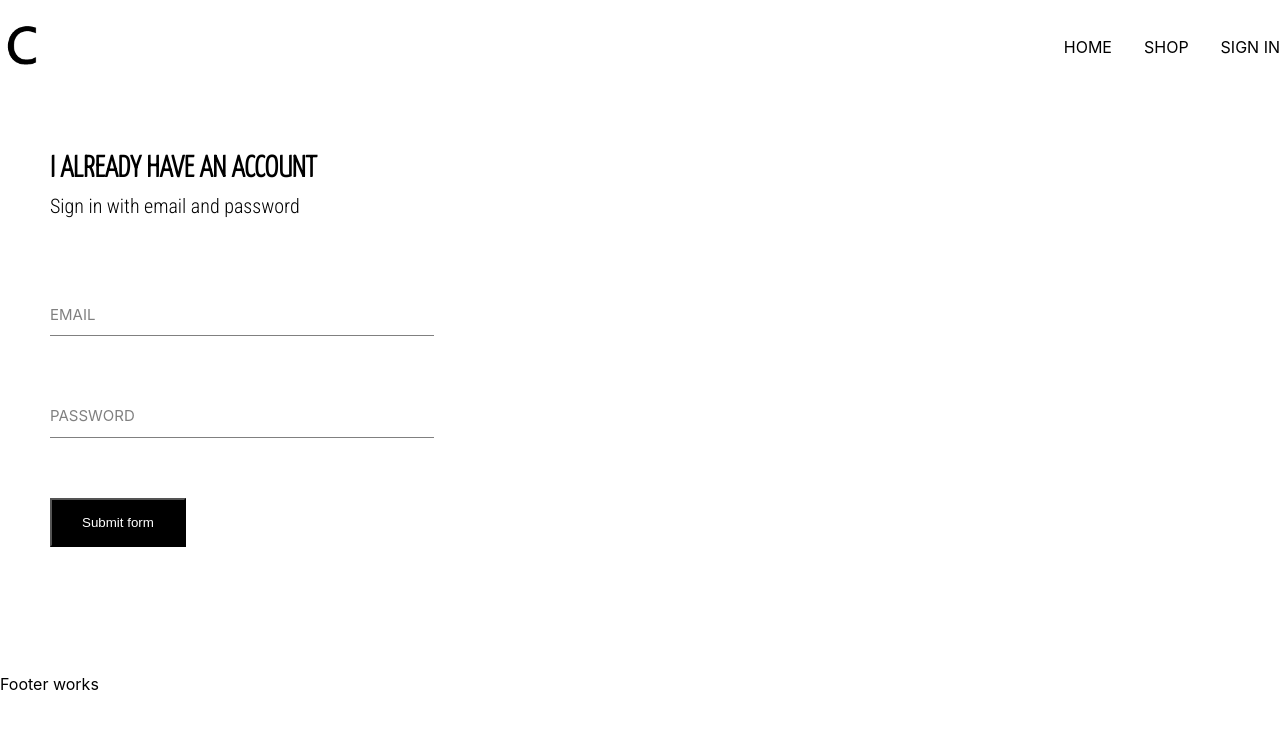
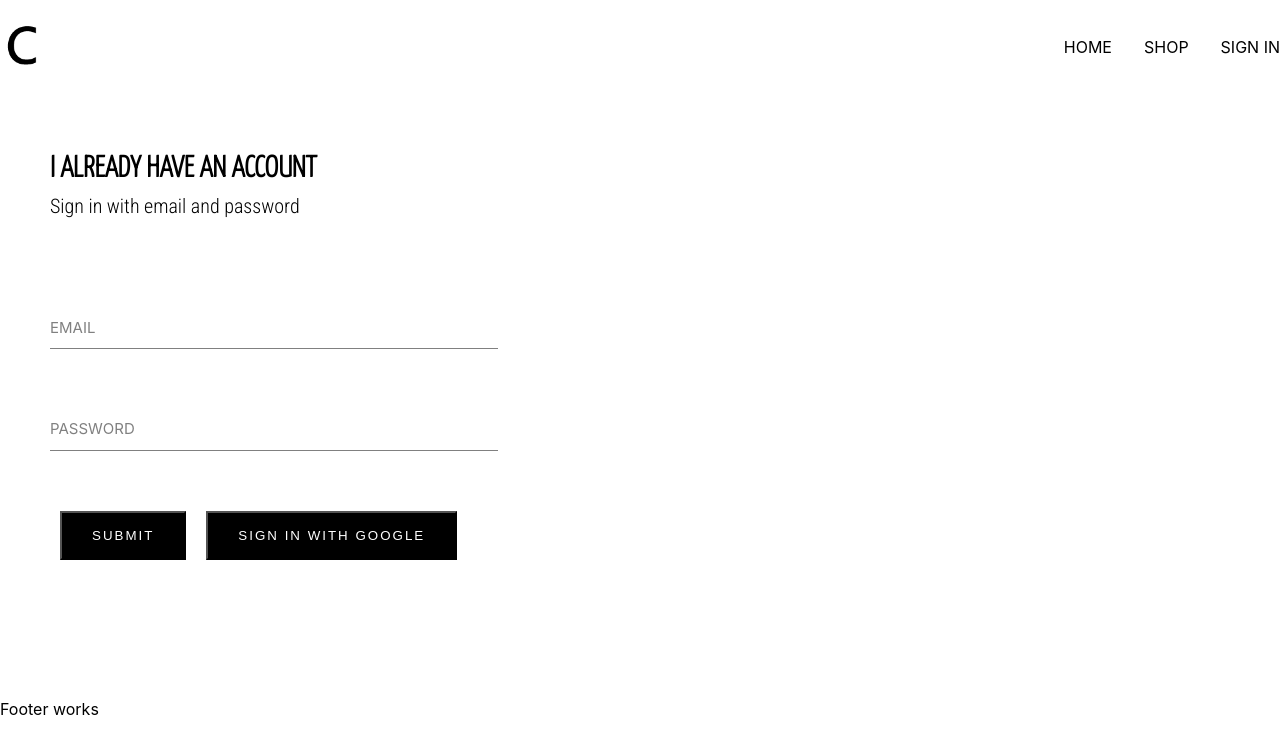
Before and after one commit to blackmanseun/Tutor1, a React (Create React App) app: page /signInOut in a window 1280 px wide. Shown: the top 754 px of the page. Built offline with nearby package versions, Linux system fonts and the light colour scheme; no server answers; a web font is replaced by a local one.

Commit message:
Done for tonight

```diff
--- a/package.json
+++ b/package.json
@@ -6,6 +6,7 @@
     "@testing-library/jest-dom": "^5.14.1",
     "@testing-library/react": "^11.2.7",
     "@testing-library/user-event": "^12.8.3",
+    "firebase": "^8.8.1",
     "node-sass": "^6.0.1",
     "react": "^17.0.2",
     "react-dom": "^17.0.2",
--- a/src/App.js
+++ b/src/App.js
@@ -6,8 +6,27 @@ import { Switch, Route } from "react-router-dom";
 import ProductDetails from './Component/Directory/ProductDetails';
 import ShopPage from './Pages/ShopPage/ShopPage.component';
 import SignInOut from './Pages/SignInOut/signInOut';
+import {auth} from './Component/Firebase/Firebase.utils'
 
 export default class App extends Component {
+ constructor(){
+   super();
+   this.state={
+     currentUser: null
+   }
+ }
+ unsubscribeFromAuth = null
+
+ componentDidMount(){
+  this.unsubscribeFromAuth = auth.onAuthStateChanged(user=>{
+     this.setState({currentUser: user})
+   })
+ }
+ componentWillUnmount(){
+   this.unsubscribeFromAuth()
+ }
+
+
   render() {
     return (
       <div>
--- a/src/Component/Css/signIn.styles.scss
+++ b/src/Component/Css/signIn.styles.scss
@@ -32,7 +32,7 @@
 }
 
 .signInSection {
-    width: 30%;
+    width: 35%;
     padding: 50px;
 
     h2 {
@@ -66,14 +66,6 @@
         transition: all .15s ease-in-out;
     }
 }
-.sign-in-button{
-    padding: 15px 30px;
-    color: white;
-    background: black;
-    border-color: black;
-    &:hover{
-        color: #dd7544;
-        background: transparent;
-        border: 1px solid #dd7544;
-    }
+.btnGroup{
+    display: flex;
 }
--- /dev/null
+++ b/src/Component/Custom-button/customBtn.jsx
@@ -0,0 +1,10 @@
+import React from 'react'
+import './customBtn.styles.scss'
+
+const CustomBtn = ({children, ...otherProps}) =>(
+
+    <button className="customBtn" {...otherProps}>
+        {children}
+    </button>
+)
+export default CustomBtn
--- /dev/null
+++ b/src/Component/Custom-button/customBtn.styles.scss
@@ -0,0 +1,9 @@
+.customBtn{
+    padding: 15px 30px;
+    color: white;
+    background: black;
+    border-color: black;
+    text-transform: uppercase;
+    letter-spacing: 2px;
+    margin: 0 10px
+}
--- /dev/null
+++ b/src/Component/Firebase/Firebase.utils.js
@@ -0,0 +1,25 @@
+import firebase from 'firebase/app'
+import 'firebase/firestore'
+import 'firebase/auth'
+
+const config = {
+    apiKey: "AIzaSyDrVGrA8mEehUoaZcthg3HpTzOyJRhuyT0",
+    authDomain: "shopping-app-503e6.firebaseapp.com",
+    projectId: "shopping-app-503e6",
+    storageBucket: "shopping-app-503e6.appspot.com",
+    messagingSenderId: "482615464713",
+    appId: "1:482615464713:web:e2fa3af5a0bc6db61eb9d8",
+    measurementId: "G-D9WXT3YMM9"
+  };
+
+  firebase.initializeApp(config);
+
+  export const auth = firebase.auth();
+  export const firestore = firebase.firestore();
+
+  const provider = new firebase.auth.GoogleAuthProvider();
+  provider.setCustomParameters({prompt: 'select_account'})
+
+  export const signInWithGoogle = () => auth.signInWithPopup(provider);
+
+  export default firebase
--- a/src/Component/signIn.jsx
+++ b/src/Component/signIn.jsx
@@ -1,6 +1,8 @@
 import React, { Component } from 'react'
 import './Css/signIn.styles.scss'
+import CustomBtn from './Custom-button/customBtn';
 import FormInput from './FormInput/FormInput';
+import { signInWithGoogle } from "./Firebase/Firebase.utils";
 
 export default class SignIn extends Component {
     constructor(props){
@@ -46,9 +48,9 @@ export default class SignIn extends Component {
                 label = 'password'
                 required
                 />
-                    <div>
-                        <button className="sign-in-button" type="submit">Submit form</button>
-                        {/* <button className="sign-in-button google-button" type="submit">Submit form</button> */}
+                    <div className="btnGroup">
+                        <CustomBtn type="submit" > Submit</CustomBtn><br/>
+                        <CustomBtn onClick={signInWithGoogle} >Sign in with Google</CustomBtn>
 
                     </div>
                 </form>
```
Also changed, not shown: 1 other file (tests, documents, lock files or other folders).
